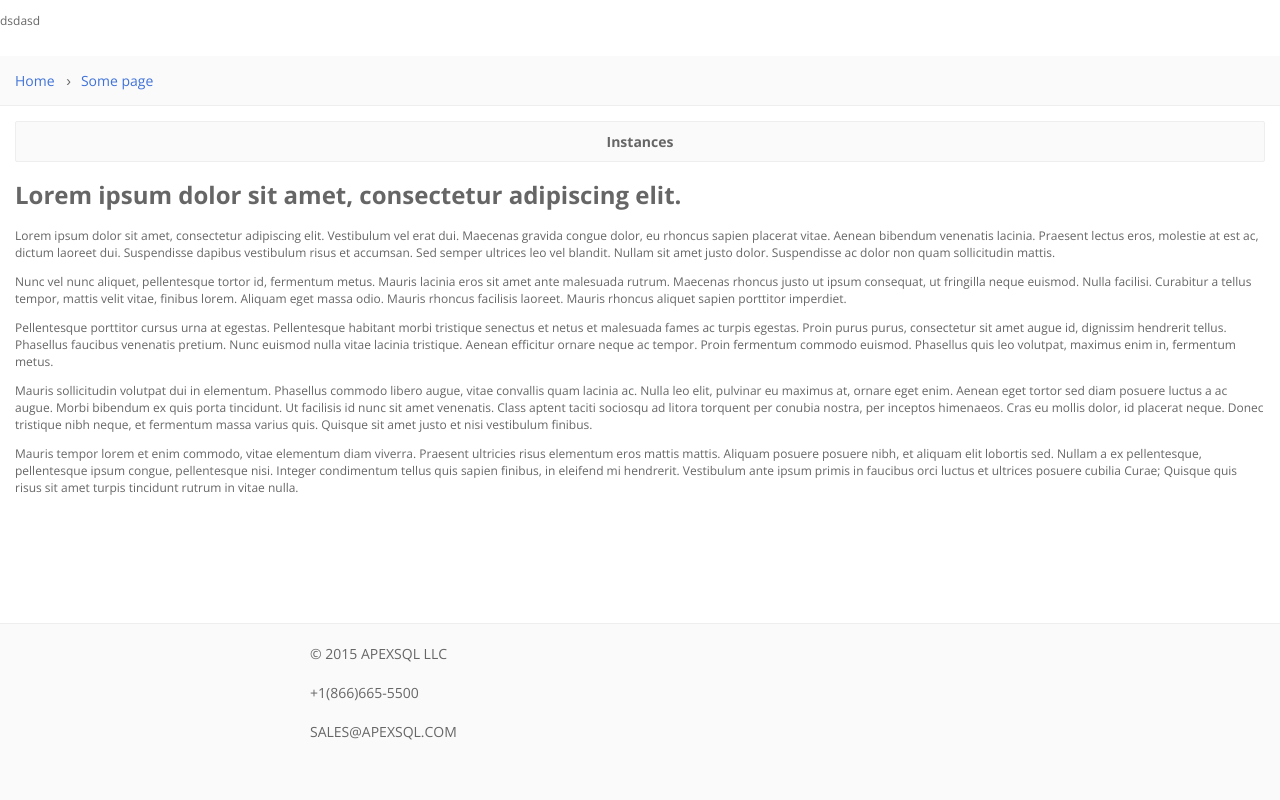
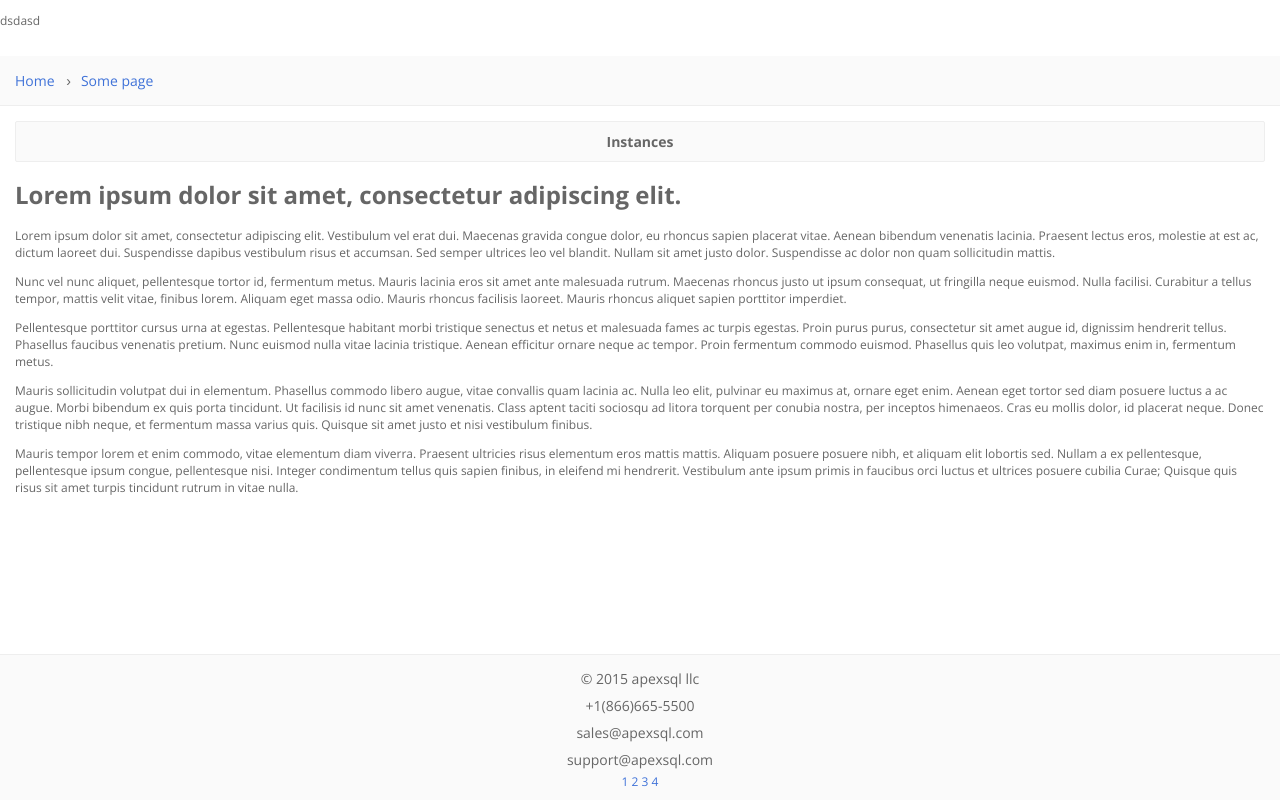
Before and after one commit to potato4ka/apex, a plain HTML site: page apex/home_view_new.html in a window 1280 px wide. Drawn offline with nearby package versions, Linux system fonts and the light colour scheme.

Commit message:
add list footer

```diff
--- a/apex/content/css/main.css
+++ b/apex/content/css/main.css
@@ -161,20 +161,21 @@ a:hover {
 .footer-social {
     width: 100%;
 }
-.contact-info ul {
-    width: 60%;
+.contact-info ul ,
+.footer-social ul {
+    text-align: center;
     list-style: none;
-    margin: 0 auto;
+    margin: 0;
+    padding: 0;
 }
 .contact-info li {
-    padding: 10px 0;
+    padding: 4px;
+    display: block;
+    font-size: 14px;
 }
-.info {
-    text-transform: uppercase;
-    font-size: 14px;
-    padding-left: 8px;
-    box-sizing: border-box;
-}
-.info a {
+.contact-info a {
     color: #666;
 }
+.footer-social li {
+    display: inline-block;
+}
--- a/apex/home_view_new.html
+++ b/apex/home_view_new.html
@@ -69,15 +69,24 @@
         <div class="footer-wrapper">
             <div class="contact-info">
                 <ul>
-                    <li><span class="info">&copy; 2015 apexsql llc</span></li>
-                    <li><span class="info">+1(866)665-5500</span></li>
-                    <li><span class="info">
+                    <li>&copy; 2015 apexsql llc</li>
+                    <li>+1(866)665-5500</li>
+                    <li>
                         <a href="#">sales@apexsql.com</a>
-                    </span></li>
-                    <li><span class="info"></span></li>
+                    </li>
+                    <li>
+                        <a href="#">support@apexsql.com</a>
+                    </li>
                 </ul>
             </div>
-            <div class="footer-social"></div>
+            <div class="footer-social">
+                <ul>
+                    <li><a href="#">1</a></li>
+                    <li><a href="#">2</a></li>
+                    <li><a href="#">3</a></li>
+                    <li><a href="#">4</a></li>
+                </ul>
+            </div>
         </div>
     </footer>
 </body>
```
